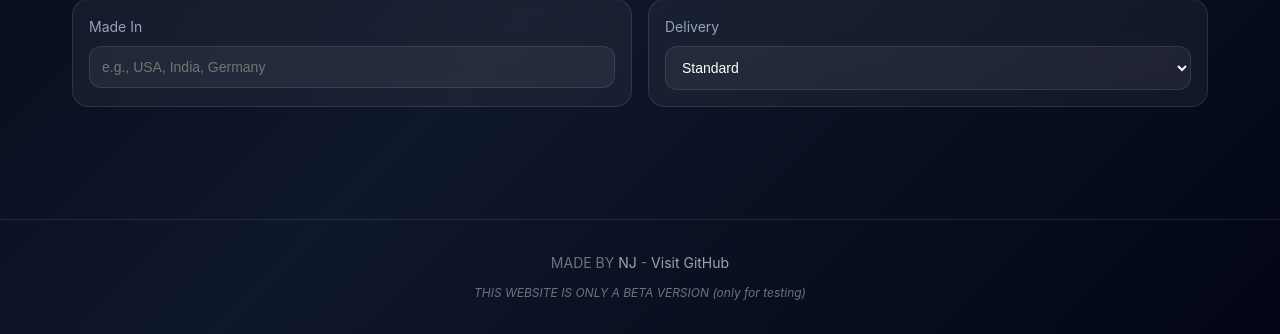
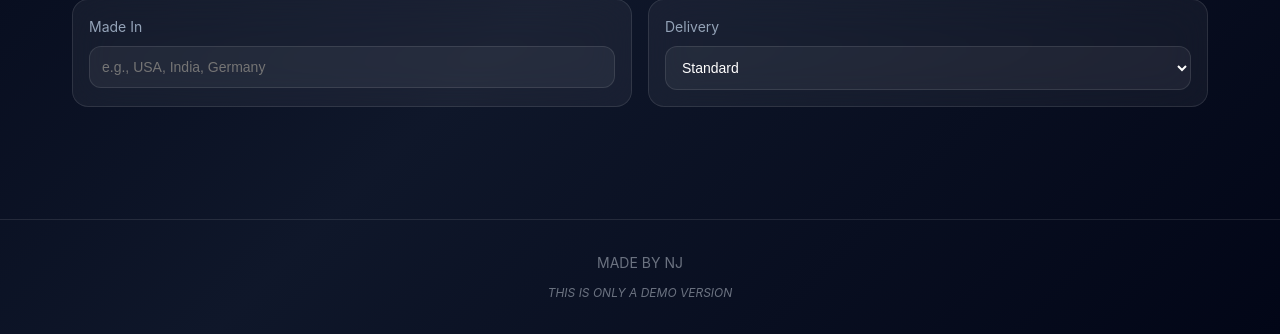
Before and after one commit to commonsen/Koinza, a Flask app: page / in a window 1280 px wide. Shown: the part 523-857 px from the top of the page. Run offline with Flask 3, Linux system fonts and the light colour scheme.

Commit message:
Updated index.html

```diff
--- a/templates/index.html
+++ b/templates/index.html
@@ -166,11 +166,10 @@
     <footer class="footer">
         <div class="container">
             <p class="footer-text">
-                MADE BY <a href="https://github.com/commonsen" target="_blank" rel="noopener">NJ</a> -
-                <a href="https://github.com/commonsen/Koinza" target="_blank" rel="noopener">Visit GitHub</a>
+                MADE BY NJ
             </p>
             <p class="footer-beta">
-                THIS WEBSITE IS ONLY A BETA VERSION (only for testing)
+                THIS IS ONLY A DEMO VERSION
             </p>
         </div>
     </footer>
```
